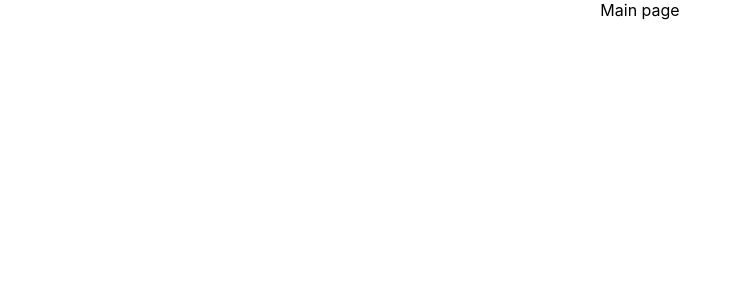
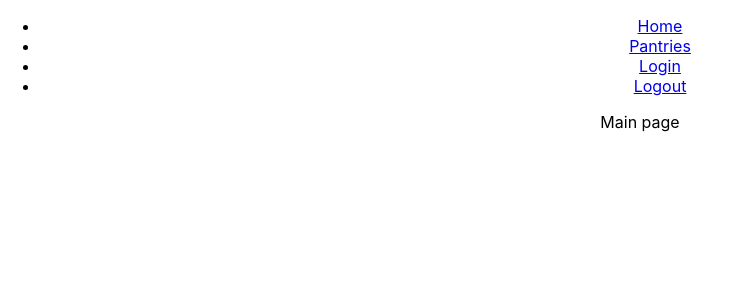
Before and after one commit to BTchorzewski/pantry-front, a React (Create React App) app: page / in a window 1280 px wide. Shown: the top 300 px of the page, without its empty margins (0-730 px from the left). Built offline with nearby package versions, Linux system fonts and the light colour scheme.

Commit message:
added navigation

```diff
--- a/src/App.tsx
+++ b/src/App.tsx
@@ -1,8 +1,14 @@
 import React from 'react';
 import './App.css';
+import { Navigation } from './components/Navigation/Navigation';
 
 function App() {
-  return <div className='App'>Main page</div>;
+  return (
+    <div className='App'>
+      <Navigation />
+      Main page
+    </div>
+  );
 }
 
 export default App;
```
